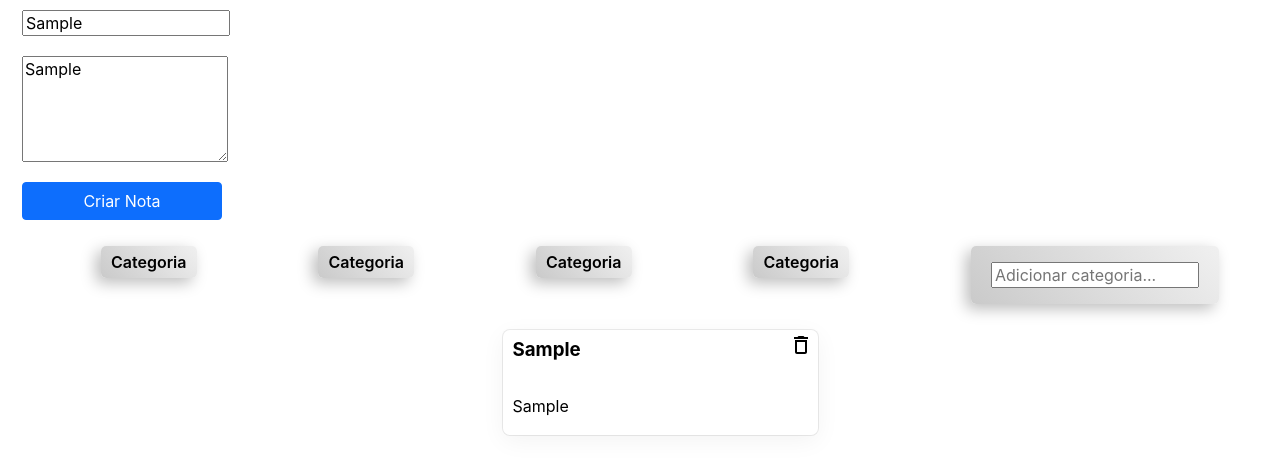
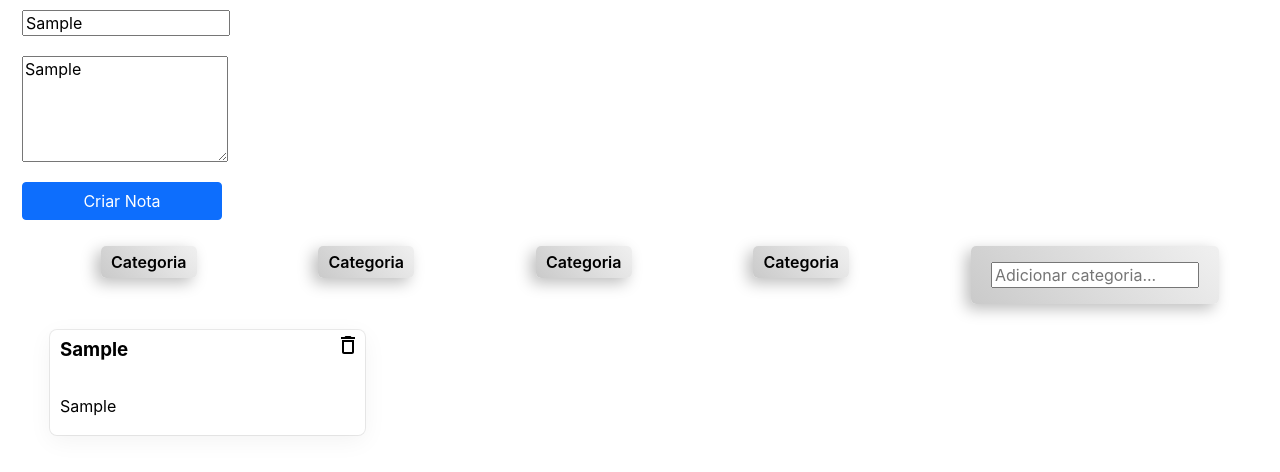
Before and after one commit to kiingsway/ReactEstudos, a React (Create React App) app in the folder projeto1/ceep/: page / in a window 1280 px wide. Both pictures are taken after typing "Sample", "Sample" into the empty fields and a click on the button "Criar Nota". Shown: the top 472 px of the page. Built offline with nearby package versions, Linux system fonts and the light colour scheme.

Commit message:
Alterações no estilo

```diff
--- a/projeto1/ceep/src/components/ListaDeCategorias/estilo.css
+++ b/projeto1/ceep/src/components/ListaDeCategorias/estilo.css
@@ -1,3 +1,9 @@
+.categorias {
+    display: flex;
+    flex-wrap: wrap;
+    justify-content: space-around;
+}
+
 .categorias>li {
     border-radius: 5px;
     background: linear-gradient(225deg, #f0f0f0, #cacaca);
--- a/projeto1/ceep/src/components/ListaDeNotas/ListaDeNotas.jsx
+++ b/projeto1/ceep/src/components/ListaDeNotas/ListaDeNotas.jsx
@@ -6,10 +6,10 @@ class ListaDeNotas extends Component {
 
   render() {
     return (
-      <ul>
+      <ul className="lista-notas">
         {this.props.notas.map((nota, index) => {
           return (
-            <li className="" key={index}>
+            <li className="notas-item" key={index}>
               <CardNota
               indice={index}
               apagarNota={this.props.apagarNota}
--- a/projeto1/ceep/src/components/ListaDeNotas/estilo.css
+++ b/projeto1/ceep/src/components/ListaDeNotas/estilo.css
@@ -5,10 +5,10 @@
     box-shadow: rgba(0, 0, 0, 0.05) 0px 6px 24px 0px, rgba(0, 0, 0, 0.08) 0px 0px 0px 1px;
 }
 
-ul {
+ul.lista-notas {
     display: flex;
     flex-wrap: wrap;
-    justify-content: space-around;
+    justify-content: flex-start;
 }
 
 li {
```
